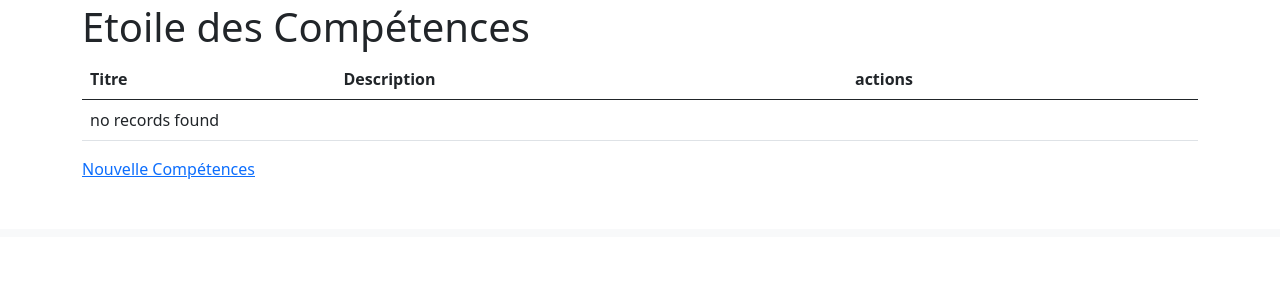
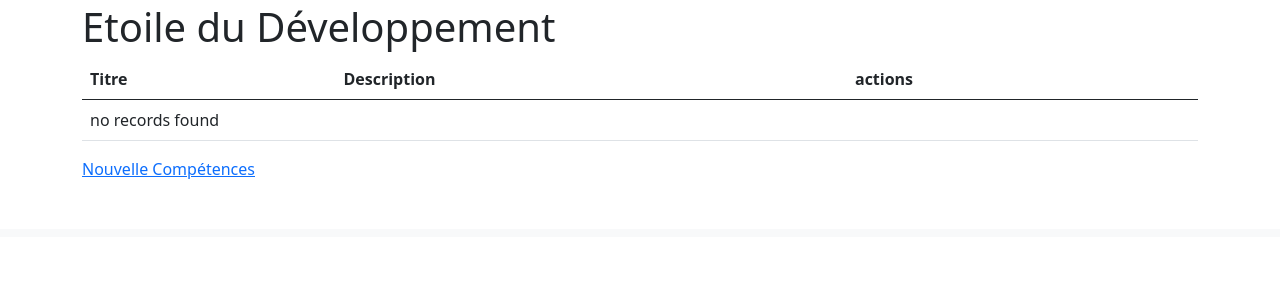
Before and after one commit to Johnderirol/Epidex, a Symfony app: template templates/admin/etoile/compEtoile/index.html.twig in a window 1280 px wide. Shown: the part 43-346 px from the top of the page. Run offline with Twig, Linux system fonts and the light colour scheme; the template is opened without the code that fills it, so the values that code supplies are empty; some libraries are stand-ins or nearby versions.

Commit message:
presentation PDI

```diff
--- a/templates/admin/etoile/compEtoile/edit.html.twig
+++ b/templates/admin/etoile/compEtoile/edit.html.twig
@@ -1,10 +1,10 @@
 {% extends 'base.html.twig' %}
 
-{% block title %}Edit CompEtoile{% endblock %}
+{% block title %}Edition Etoile du Développement{% endblock %}
 
 {% block body %}
 <div class="container">
-    <h1>Edit CompEtoile</h1>
+    <h1>Edition Etoile du Développement</h1>
 
     {{ include('admin/etoile/compEtoile/_form.html.twig', {'button_label': 'Modifier'}) }}
 
--- a/templates/admin/etoile/compEtoile/index.html.twig
+++ b/templates/admin/etoile/compEtoile/index.html.twig
@@ -1,10 +1,10 @@
 {% extends 'base.html.twig' %}
 
-{% block title %}Etoile des Compétences{% endblock %}
+{% block title %}Etoile du Développement{% endblock %}
 
 {% block body %}
 <div class="container">
-    <h1>Etoile des Compétences</h1>
+    <h1>Etoile du Développement</h1>
 
     <table class="table">
         <thead>
--- a/templates/user/index.html.twig
+++ b/templates/user/index.html.twig
@@ -133,12 +133,10 @@
                     <div class="panel-heading">Plan de Développement Individuel</div>
                     <div class="panel-body">
                         <div class="row">
-                            <div class="col-md-2">
-                            </div>
-                            <div class="col-md-8">
+                            <div class="col-md-12">
                                 <table class="table table-striped table-hover">
                                     <thead>
-                                        <tr class="info">
+                                        <tr class="default disabled">
                                             <th>Situation Apprenante</th>
                                             <th>Progrès Espérés</th>
                                             <th>Contributeurs et leur Roles</th>
```
